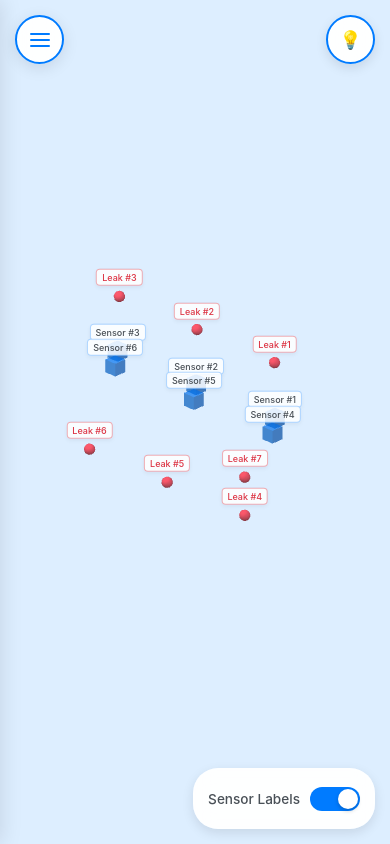
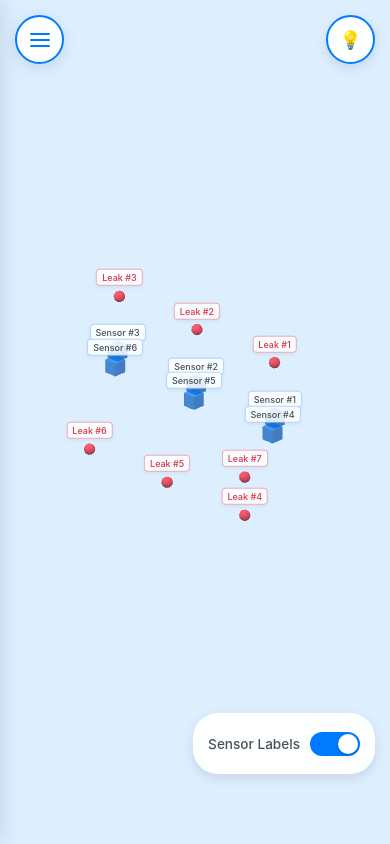
Before and after one commit to wjgoarxiv/GE_DEMO_visual, a plain HTML site: page index.html in a window 390 px wide. Drawn offline with nearby package versions, Linux system fonts and the light colour scheme; no server answers; animation ran at ten frames a second.

Commit message:
Update `index.html`

```diff
--- a/index.html
+++ b/index.html
@@ -3,7 +3,7 @@
 
 <head>
   <meta charset="UTF-8">
-  <meta name="viewport" content="width=device-width, initial-scale=1.0">
+  <meta name="viewport" content="width=device-width, initial-scale=1.0, viewport-fit=cover">
   <title>AI 누출원 탐지 시스템</title>
   <style>
     body {
@@ -779,13 +779,15 @@
       }
 
       .toggle-container {
-        bottom: 20px; /* Keep at bottom right for mobile */
-        right: 20px;
+        bottom: 70px; /* Increased margin for mobile browser UI */
+        right: 15px;
         left: auto;
         top: auto;
         height: 50px; /* Match hamburger button height */
         align-items: center;
         z-index: 15000; /* Higher than mobile menu */
+        /* Ensure visibility above mobile browser UI */
+        margin-bottom: env(safe-area-inset-bottom, 0px);
       }
 
       #guide-button {
@@ -978,12 +980,14 @@
       }
 
       .toggle-container {
-        bottom: 15px; /* Keep at bottom right for very small screens too */
+        bottom: 70px; /* Increased margin for very small screens */
         right: 15px;
         left: auto;
         top: auto;
         height: 45px; /* Match hamburger button height */
         align-items: center;
+        /* Ensure visibility above mobile browser UI */
+        margin-bottom: env(safe-area-inset-bottom, 0px);
       }
 
       #guide-button {
```
